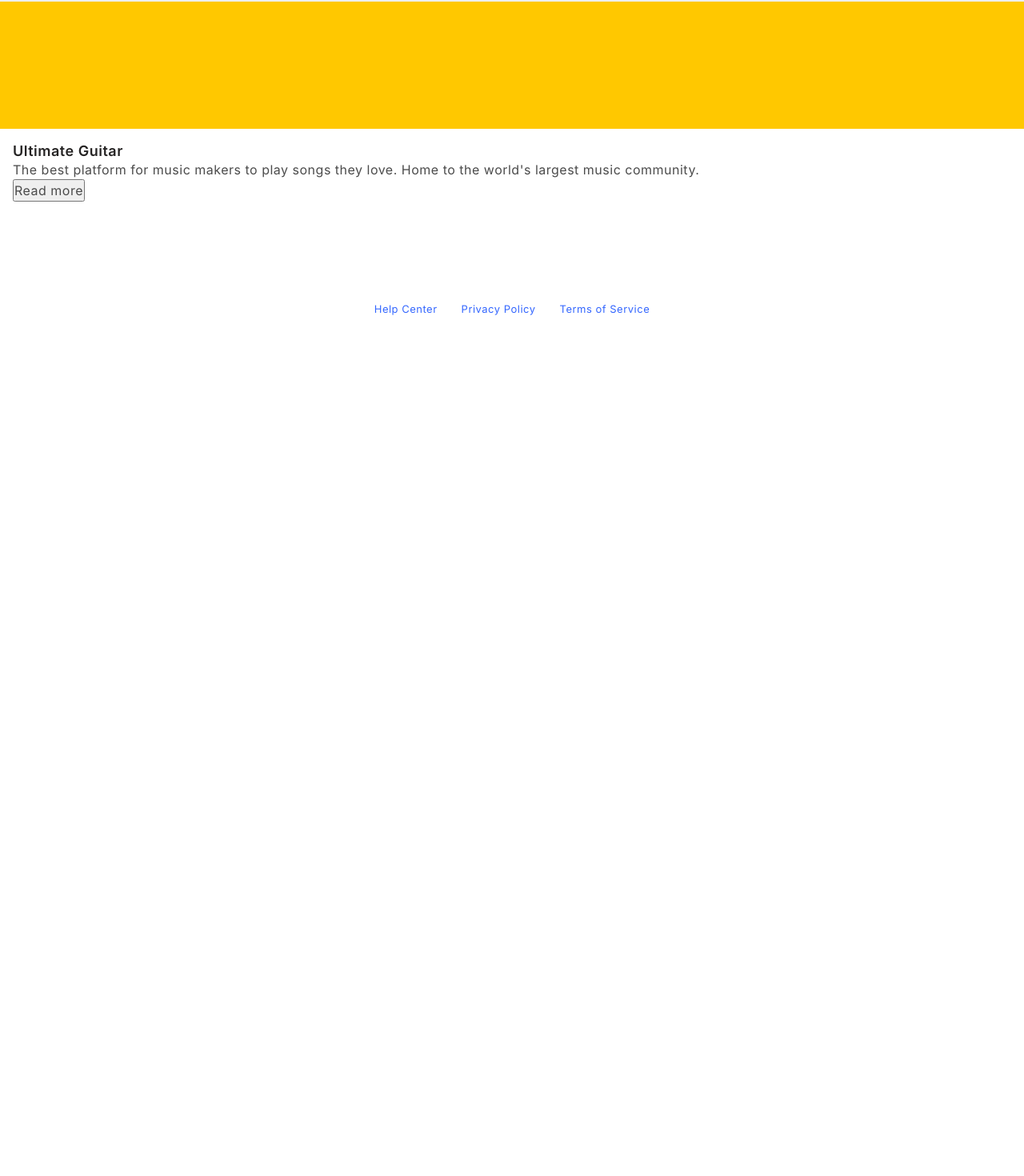
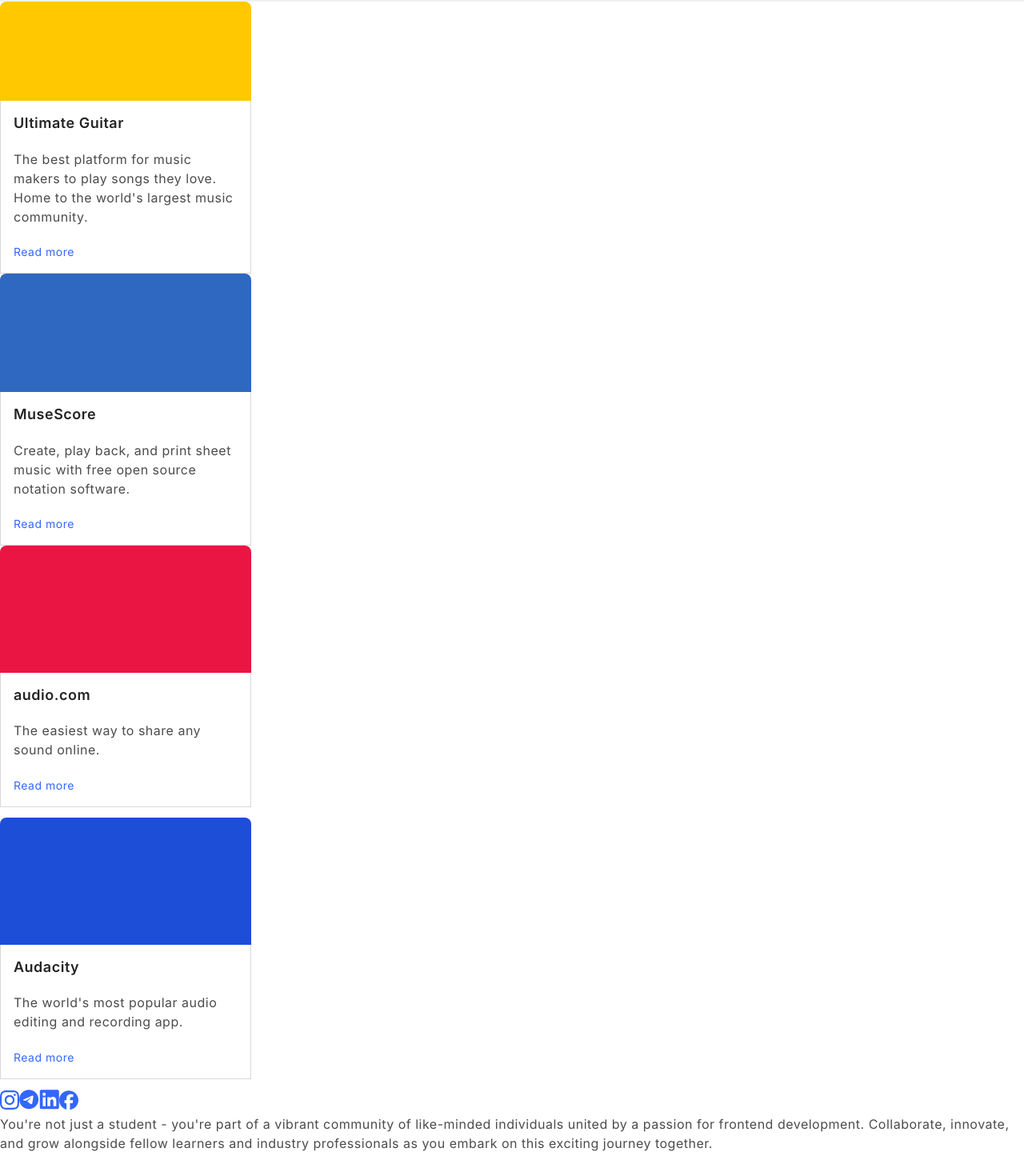
Before and after one commit to sarafashka/muse-group, a React (Vite) app: page / in a window 1280 px wide. Shown: the part 719-2189 px from the top of the page at 80% size. Before the commit the page ends 1150 px from the top, so only its background shows below. Built offline with nearby package versions, Linux system fonts and the light colour scheme.

Commit message:
feat: add footer, socials and product blocks

```diff
--- a/src/components/App/index.tsx
+++ b/src/components/App/index.tsx
@@ -1,3 +1,4 @@
+import { socialLinks } from "../../content/content";
 import Footer from "../Footer";
 import FormEmail from "../FormEmail";
 import Header from "../Header";
@@ -5,7 +6,7 @@
 
 import styles from './App.module.scss';
 
-const { hero, hero__description, hero__image, hero__caption, hero__wrapper } = styles;
+const { hero, hero__description, hero__image, hero__caption, hero__wrapper, social, social__description, social__links } = styles;
 
 const App = () => {
   return (
@@ -30,7 +31,24 @@
         </div>
       </section>
 
-      <ProductCard/>
+      <section className="container">
+          <ProductCard/>
+      </section>
+
+      <section className={social}>
+        <div className="container">
+          <div className = {social__links}>
+            {socialLinks.map((item, index)=> (
+                  <a key={index} href={item.url} target="_blank" rel="noopener noreferrer">
+                     <img src={item.icon} alt={item.caption}/>
+              </a>
+            ))}
+          </div>
+          <div className={social__description}>You're not just a student - you're part of a vibrant community of
+           like-minded individuals united by a passion for frontend development. Collaborate, innovate, and grow
+           alongside fellow learners and industry professionals as you embark on this exciting journey together.</div>
+        </div>
+      </section>
 
       <footer><Footer/></footer>
 
--- a/src/components/Footer/index.tsx
+++ b/src/components/Footer/index.tsx
@@ -1,16 +1,5 @@
+import { footerLinks } from '../../content/content';
 import styles from './Footer.module.scss';
-
-const footerLinks = [
-  {name: 'Help Center',
-   url: 'https://support.animaapp.com/en/'
-  },
-  {name: 'Privacy Policy',
-  url: 'https://forum.animaapp.com/privacy'
- },
-  {name: 'Terms of Service',
-  url: 'https://forum.animaapp.com/tos'
-  },
-]
 
 const {footer, footer__link} = styles;
 
--- a/src/components/ProductCard/ProductCard.module.scss
+++ b/src/components/ProductCard/ProductCard.module.scss
@@ -1,19 +1,28 @@
 @import '../../styles/mixins';
+@import '../../styles/constants';
 
 .product {
+  width: 314px;
   height: 340px;
+  display: flex;
+  flex-direction: column;
+  cursor: pointer;
+
+
 
   &__image {
     height: 159px;
-    background-color: #FFC800;
+    background-color: #D9D9D9;
+    border-radius: 8px 8px 0 0;
   }
 
   &__about {
+    display: flex;
+    flex-direction: column;
+    gap: 1.33rem;
     padding: 1rem;
-  }
-
-  &__name {
-
+    border: 1px solid $divider-dark;
+    border-top: none;
   }
 
   &__description {
@@ -21,6 +30,16 @@
   }
 
   &__details {
+    text-align: left;
+    border: none;
+    outline: none;
+    background-color: inherit;
+    @include B2;
+    color: $cta;
+    cursor: pointer;
+  }
 
+  &:hover &__details{
+    color: $cta-hover;
   }
 }
--- a/src/components/ProductCard/index.tsx
+++ b/src/components/ProductCard/index.tsx
@@ -1,3 +1,4 @@
+import { products } from '../../content/content';
 import styles from './ProductCard.module.scss'
 
 const ProductCard = () => {
@@ -11,15 +12,18 @@
   } = styles;
   return (
     <>
-    <div className={product}>
-      <div className={product__image}></div>
-      <div className={product__about}>
-        <h4 className={product__name}>Ultimate Guitar</h4>
-        <div className={ product__description}>The best platform for music makers to play songs they love. Home to the world's largest music community.</div>
-        <button className={product__details}>Read more</button>
+    {products.map((item, index) => (
+      <div className={product} key={index}>
+        <div className={product__image} style={{backgroundColor: `${item.color}`}}></div>
+        <div className={product__about}>
+          <h4 className={product__name}>{item.name}</h4>
+          <div className={ product__description}>{item.description}</div>
+          <button className={product__details}>Read more</button>
+        </div>
       </div>
 
-    </div>
+    ))}
+
 
     </>
   )
--- /dev/null
+++ b/src/content/content.ts
@@ -0,0 +1,42 @@
+import instagram from '../assets/svg/icon.svg';
+import telegram from '../assets/svg/Telegram.svg';
+import facebook from '../assets/svg/facebook.svg';
+import linkedIn from '../assets/svg/LinkedIn.svg';
+
+export const footerLinks = [
+  { name: 'Help Center', url: 'https://support.animaapp.com/en/' },
+  { name: 'Privacy Policy', url: 'https://forum.animaapp.com/privacy' },
+  { name: 'Terms of Service', url: 'https://forum.animaapp.com/tos' },
+];
+
+export const socialLinks = [
+  { icon: instagram, url: '', caption: 'instagram' },
+  { icon: telegram, url: '', caption: 'telegram' },
+  { icon: linkedIn, url: '', caption: 'linkedin' },
+  { icon: facebook, url: '', caption: 'facebook' },
+];
+
+export const products = [
+  {
+    color: '#FFC800',
+    name: 'Ultimate Guitar',
+    description:
+      "The best platform for music makers to play songs they love. Home to the world's largest music community.",
+  },
+  {
+    color: '#2E68C0',
+    name: 'MuseScore',
+    description:
+      'Create, play back, and print sheet music with free open source notation software.',
+  },
+  {
+    color: '#EA1542',
+    name: 'audio.com',
+    description: 'The easiest way to share any sound online.',
+  },
+  {
+    color: '#1D4ED8',
+    name: 'Audacity',
+    description: "The world's most popular audio editing and recording app.",
+  },
+];
```
Also changed, not shown: src/components/Link/index.tsx (added, +20 -0 lines), src/assets/svg/LinkedIn.svg (added).
